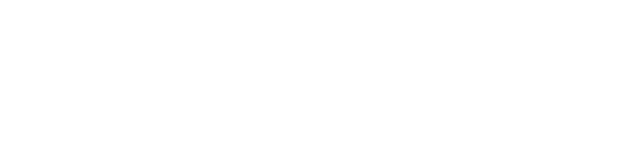
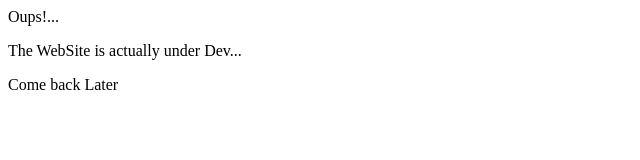
Before and after one commit to SlickSpore/slickspore.github.io, a plain HTML site: page index.html in a window 1280 px wide. Shown: the whole page, without its empty margins (0-640 px from the left). Drawn offline with Linux system fonts and the light colour scheme.

Commit message:
First HomePage

```diff
--- a/index.html
+++ b/index.html
@@ -1,2 +1,6 @@
 <!DOCTYPE HTML>
-<title> SLICK SPORE'S WEBSITE </title>
+<title> Slick Spore's Kingdom </title>
+
+<h>Oups!...</h>
+<p>The WebSite is actually under Dev...</p>
+<p>Come back Later</p>
```
